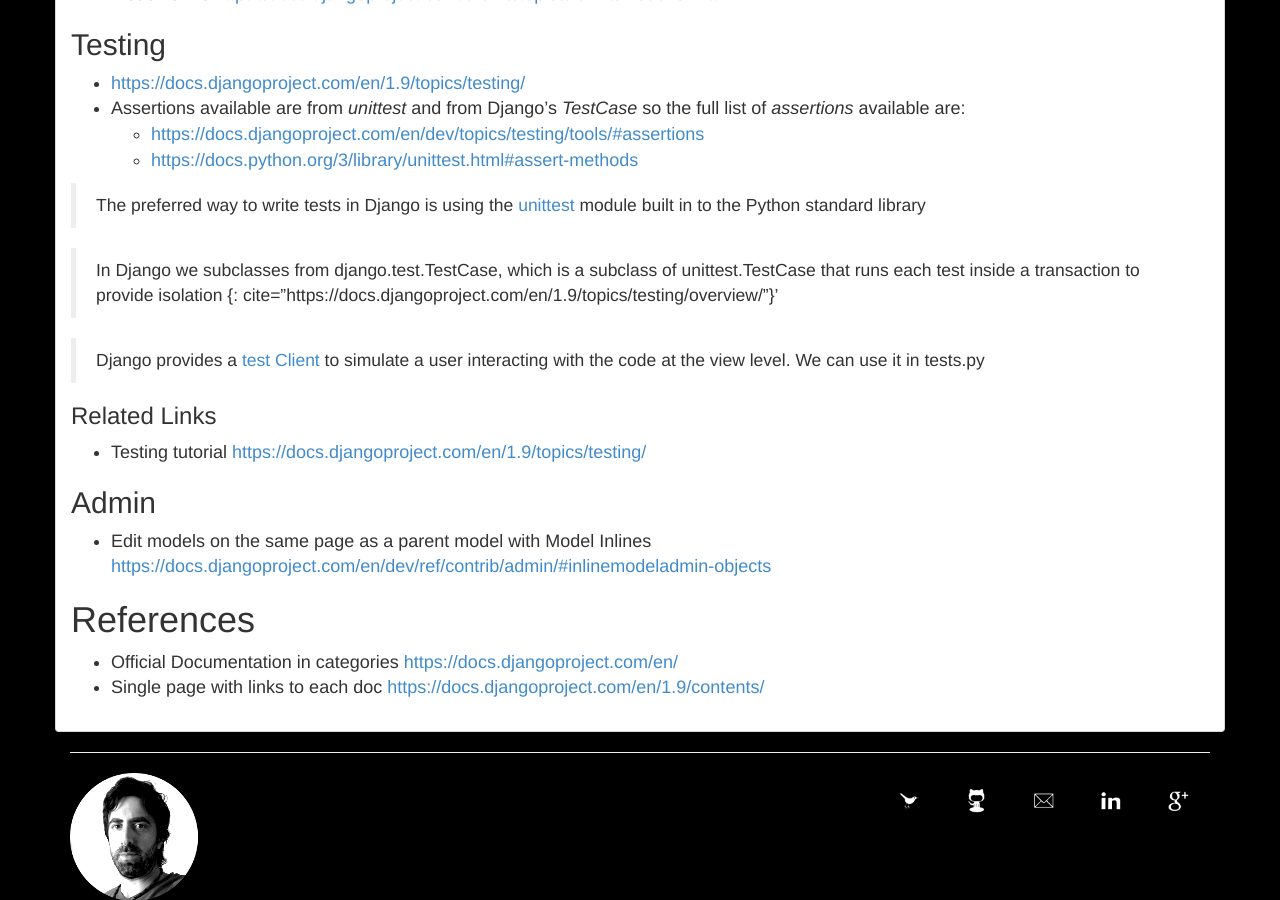
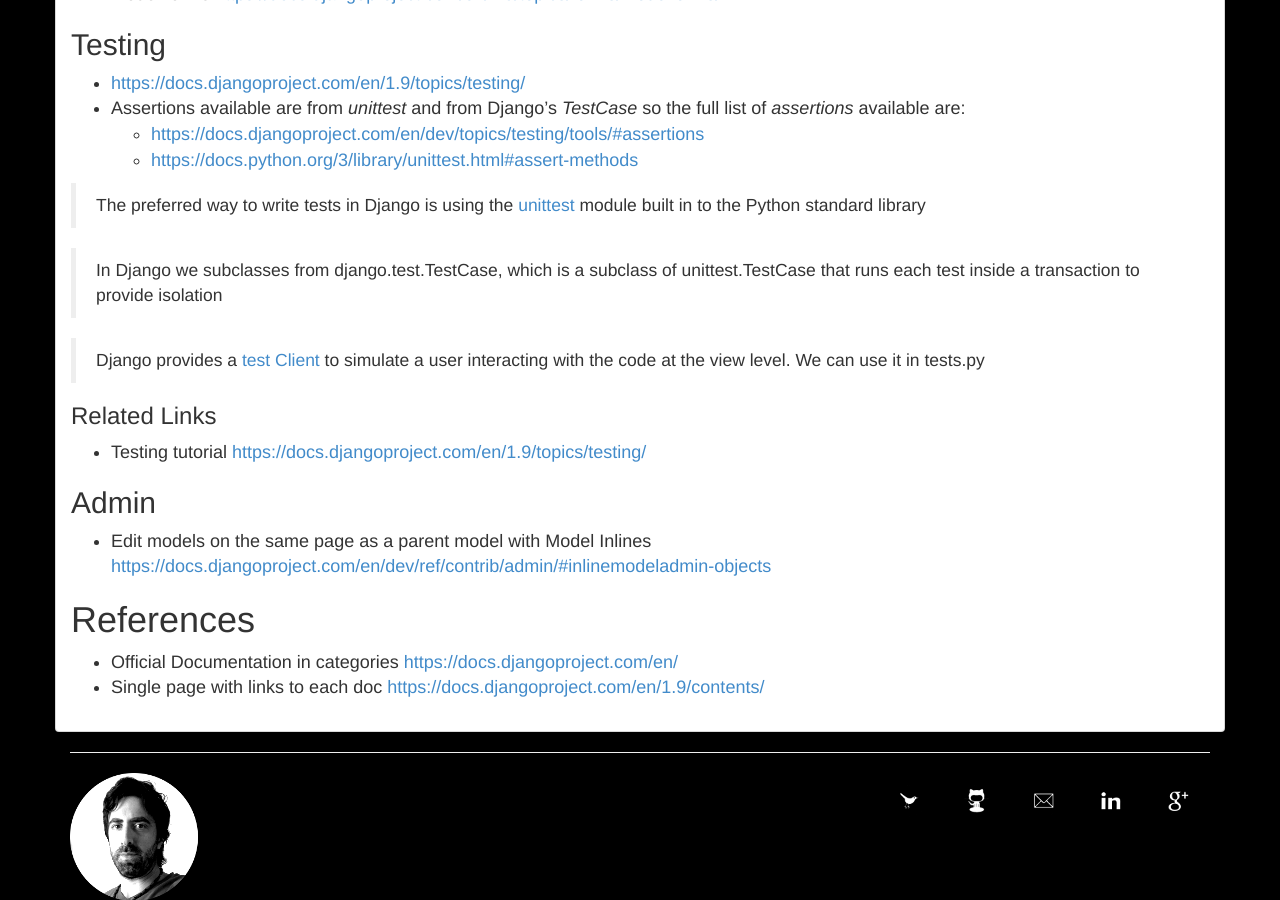
Before and after one commit to marcanuy/marcanuy.github.io, a Jekyll site: the page built from en/notes/_posts/2016-06-02-django.md, in a window 1280 px wide and 900 px high, scrolled down 854 px. Built offline with Jekyll 4.4.1, drawn with Linux system fonts in a browser that asks for light colours; nearby versions of some CDN libraries.

Commit message:
fix django note cite typo

```diff
--- a/en/notes/_posts/2016-06-02-django.md
+++ b/en/notes/_posts/2016-06-02-django.md
@@ -38,7 +38,7 @@ layout: note
 {: cite="https://docs.djangoproject.com/en/1.9/topics/testing/"}
 
 > In Django we subclasses from django.test.TestCase, which is a subclass of unittest.TestCase that runs each test inside a transaction to provide isolation
-{: cite="https://docs.djangoproject.com/en/1.9/topics/testing/overview/"}'
+{: cite="https://docs.djangoproject.com/en/1.9/topics/testing/overview/"}
 
 > Django provides a [test Client](https://docs.djangoproject.com/en/1.9/intro/tutorial05/#the-django-test-client) to simulate a user interacting with the code at the view level. We can use it in tests.py
 
```
